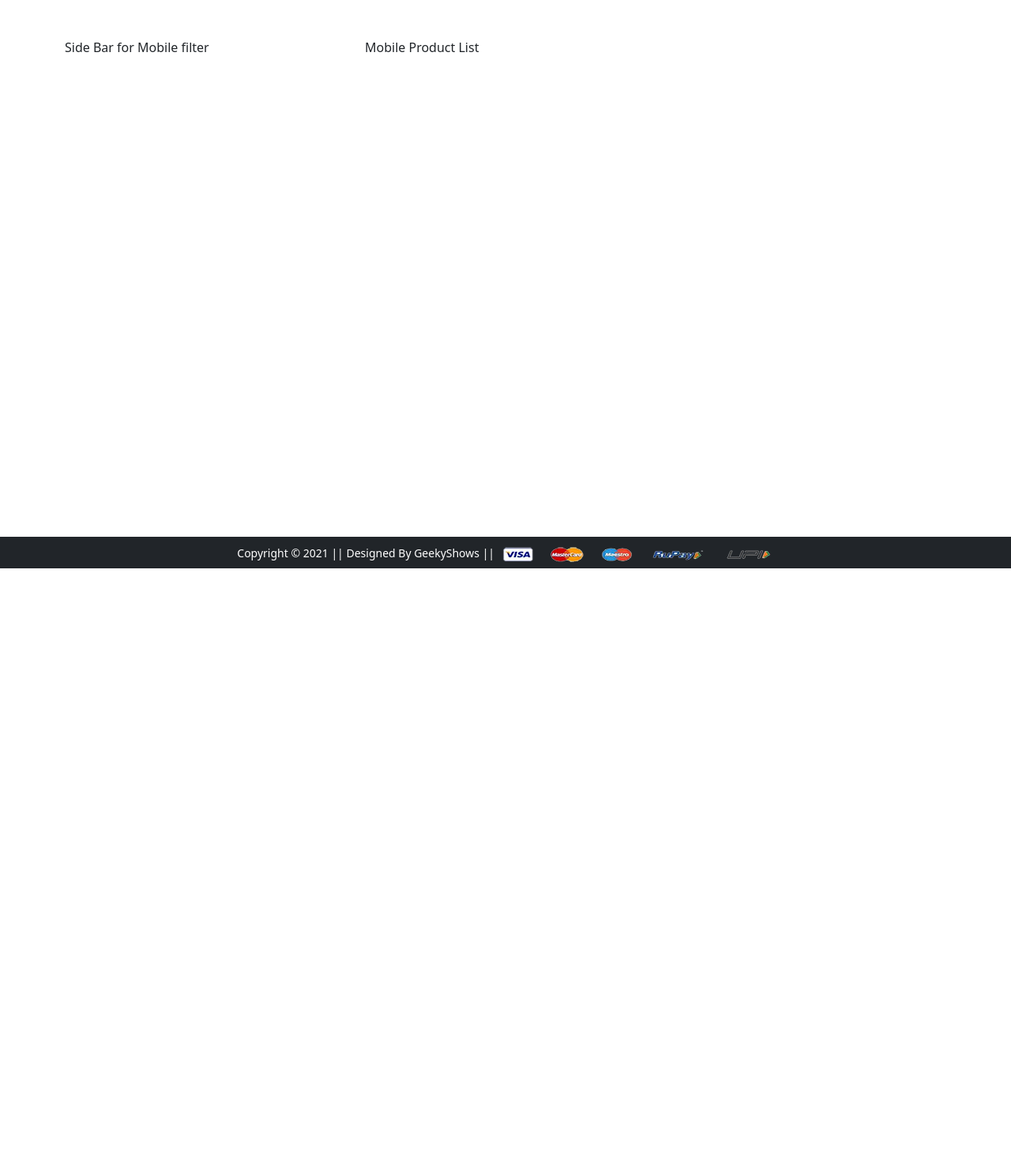
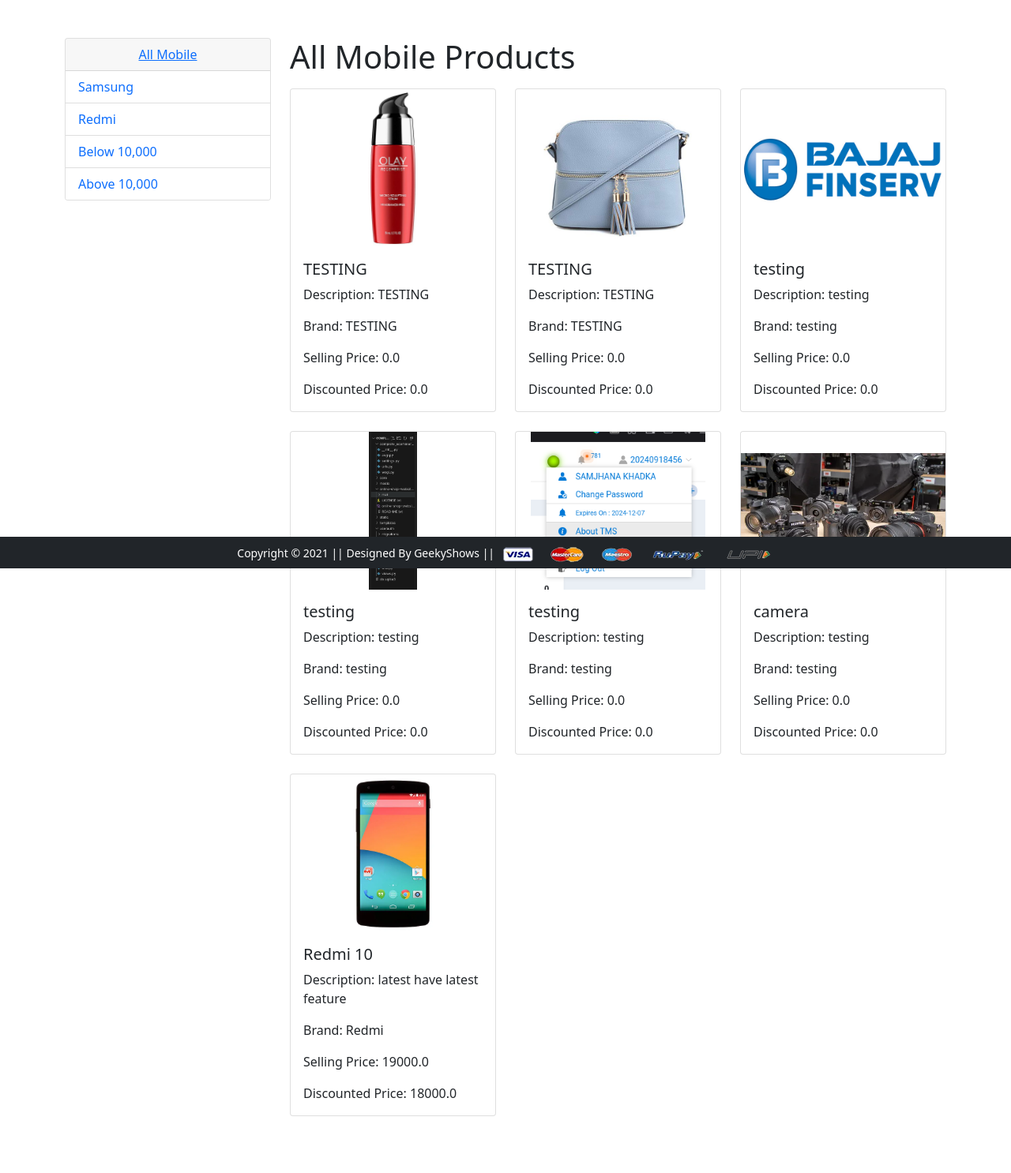
Before and after one commit to rajeshkhadka22e/Shopify, a Django app: page /mobile/ in a window 1280 px wide. Shown: the part 80-1566 px from the top of the page at 79% size. Before the commit the page ends 800 px from the top, so only its background shows below. Run offline with Django 5.2, Linux system fonts and the light colour scheme; data comes from the database, SQL or seed files in the repository; both versions use the stored data as it was after the commit; some libraries are stand-ins or nearby versions.

Commit message:
menu bar electronic are dynamically chage

```diff
--- a/ap/urls.py
+++ b/ap/urls.py
@@ -2,19 +2,38 @@ from django.urls import path
 from .views import (
     homeView, product_detail, add_to_cart, buy_now,
     profile, address, orders, change_password, mobile,
-    login, customerregistration, checkout
+    login, customerregistration, checkout,laptop
 )
+
+# urlpatterns = [
+#     path('', homeView.as_view(), name='home'),
+#     path('product/<int:pk>/', product_detail.as_view(), name='product-detail'),
+#     path('add-to-cart/', add_to_cart, name='add-to-cart'),
+#     path('buy-now/', buy_now, name='buy-now'),
+#     path('profile/', profile, name='profile'),
+#     path('address/', address, name='address'),
+#     path('orders/', orders, name='orders'),
+#     path('change-password/', change_password, name='changepassword'),
+#     path('mobile/', mobile, name='mobile'),  # No slug version
+#     path('mobile/<slug:data>/', mobile, name='mobiledata'),  # With slug
+#     path('login/', login, name='login'),
+#     path('customer-registration/', customerregistration, name='customerregistration'),
+#     path('checkout/', checkout, name='checkout'),
+# ]
 
 urlpatterns = [
     path('', homeView.as_view(), name='home'),
-    path('product/<int:pk>/', product_detail.as_view(), name='product-detail'),  # Use this as the single entry
+    path('product/<int:pk>/', product_detail.as_view(), name='product-detail'),
     path('add-to-cart/', add_to_cart, name='add-to-cart'),
     path('buy-now/', buy_now, name='buy-now'),
     path('profile/', profile, name='profile'),
     path('address/', address, name='address'),
     path('orders/', orders, name='orders'),
     path('change-password/', change_password, name='changepassword'),
-    path('mobile/', mobile, name='mobile'),
+    path('mobile/', mobile, name='mobile'),  # Route for showing all mobiles
+    path('mobile/<slug:data>/', mobile, name='mobiledata'),  # Route for filtering mobiles
+    path('laptop/', laptop, name='laptop'),  # Route for showing all mobiles
+    path('laptop/<slug:data>/', laptop, name='laptopdata'),
     path('login/', login, name='login'),
     path('customer-registration/', customerregistration, name='customerregistration'),
     path('checkout/', checkout, name='checkout'),
--- a/ap/views.py
+++ b/ap/views.py
@@ -69,11 +69,62 @@ def orders(request):
 def change_password(request):
  return render(request, 'app/changepassword.html')
 
-def mobile(request):
- return render(request, 'app/mobile.html')
+# def mobile(request, data=None):
+#     if data is None:
+#         mobiles = Product.objects.filter(Category='M')  # Show all mobiles
+#     elif data in ['Redmi', 'Samsung']:
+#         mobiles = Product.objects.filter(Category='M', Brand=data)  # Filter by brand
+#     elif data == 'Below':
+#         mobiles = Product.objects.filter(Category='M', Discounted_price__lt=10000)  # Price below 10,000
+#     elif data == 'Above':
+#         mobiles = Product.objects.filter(Category='M', Discounted_price__gt=10000)  # Price above 10,000
+#     else:
+#         mobiles = []  # Default to an empty list if no match is found
+
+#     return render(request, 'app/mobile.html', {'mobiles': mobiles})
+
+
+
+def mobile(request, data=None):
+    if data is None:
+        # Show all mobile products if no filter is provided
+        mobiles = Product.objects.filter(Category='M')
+    elif data in ['Redmi', 'Samsung']:
+        # Filter by brand (Change from 'brand' to 'Brand' to match your model)
+        mobiles = Product.objects.filter(Category='M', Brand=data)  # Changed 'brand' to 'Brand'
+    elif data == 'Below':
+        # Filter for discounted prices below 10,000
+        mobiles = Product.objects.filter(Category='M', Discounted_price__lt=10000)
+    elif data == 'Above':
+        # Filter for discounted prices above 10,000
+        mobiles = Product.objects.filter(Category='M', Discounted_price__gt=10000)
+    else:
+        # Handle case where the data does not match any known filters
+        mobiles = []  # Default to an empty list if no match is found
+
+    return render(request, 'app/mobile.html', {'mobiles': mobiles})  # Pass filtered products to the template
+
+def laptop(request, data=None):
+    if data is None:
+        # Show all mobile products if no filter is provided
+        laptop = Product.objects.filter(Category='L')
+    elif data in ['MAC', 'ACER']:
+        # Filter by brand (Change from 'brand' to 'Brand' to match your model)
+        laptop = Product.objects.filter(Category='L', Brand=data)  # Changed 'brand' to 'Brand'
+    elif data == 'Below':
+        # Filter for discounted prices below 10,000
+        laptop = Product.objects.filter(Category='L', Discounted_price__lt=50000)
+    elif data == 'Above':
+        # Filter for discounted prices above 10,000
+        laptop = Product.objects.filter(Category='L', Discounted_price__gt=100000)
+    else:
+        # Handle case where the data does not match any known filters
+        laptop = []  # Default to an empty list if no match is found
+
+    return render(request, 'app/laptop.html', {'laptop': laptop})  # Pass filtered products to the template
 
 def login(request):
- return render(request, 'app/login.html')
+ return render(request, 'app/login.html',)
 
 def customerregistration(request):
  return render(request, 'app/customerregistration.html')
--- a/templates/app/base.html
+++ b/templates/app/base.html
@@ -38,8 +38,8 @@
                Electronics
              </a>
              <ul class="dropdown-menu" aria-labelledby="electronicsDropdown">
-               <li><a class="dropdown-item" href="{% url 'mobile' %}">Mobile</a></li>
-               <li><a class="dropdown-item" href="#">Laptop</a></li>
+              <li><a class="dropdown-item" href="{% url 'mobile' %}">All Mobiles</a></li>
+              <li><a class="dropdown-item" href="{% url 'laptop' %}">Laptop</a></li>
              </ul>
            </li>
            <li class="nav-item dropdown">
--- a/templates/app/home.html
+++ b/templates/app/home.html
@@ -75,7 +75,7 @@
 <!-- 1st Product Slider -->
 
 <div class="mx-3 ">
-  <h2>SHOPFY Deals of The Day</h2>
+  <h2>SHOPFY Deals of The Day For topwears</h2>
     <div class="d-flex flex-wrap justify-content-start">
     {% for prod in Top_wear %}
     <a href="{% url 'product-detail' prod.pk %}" class="text-decoration-none">
@@ -183,8 +183,8 @@
         <img class="card-img-top img-fluid" src="{{ prod.Product_image.url }}" alt="{{ prod.Title }}" style="object-fit: cover; height: 200px;">
         <div class="card-body">
           <h5 class="card-title">{{ prod.Title }}</h5>
-          <p class="card-text text-decoration-line-through">RS {{ prod.selling_price }}</p>
-          <p class="card-text">RS {{ prod.Discounted_price }}</p>
+          <span>selling price:<span class="card-text text-decoration-line-through">RS {{ prod.selling_price }}</span> </span>
+          <p class="card-text">Discounted Price: RS {{ prod.Discounted_price }}</p>
           <p class="card-text">{{ prod.Description }}</p>
         </div>
       </div>
--- a/templates/app/mobile.html
+++ b/templates/app/mobile.html
@@ -3,13 +3,44 @@
 {% block title %}Buy Now{% endblock title %}
 {% block main-content %}
 <div class="container my-5">
- <div class="row">
-  <div class="col-sm-3">
-   Side Bar for Mobile filter
-  </div>
-  <div class="col-sm-8 offset-sm-1">
-   Mobile Product List
-  </div>
- </div>
+    <div class="row">
+        <div class="col-sm-12 col-md-3 mb-4">
+            <div class="card" style="width: 100%;">
+                <a href="{% url 'mobile' %}" class="card-header text-center">
+                    All Mobile
+                </a>
+                <ul class="list-group list-group-flush">
+                    <a href="{% url 'mobiledata' 'Samsung' %}" class="list-group-item">Samsung</a>
+                    <a href="{% url 'mobiledata' 'Redmi' %}" class="list-group-item">Redmi</a>
+                    <a href="{% url 'mobiledata' 'Below' %}" class="list-group-item">Below 10,000</a>
+                    <a href="{% url 'mobiledata' 'Above' %}" class="list-group-item">Above 10,000</a>
+                </ul>
+            </div>
+        </div>
+
+        <div class="col-sm-12 col-md-9">  <!-- Adjust column for product display -->
+            <h1 class="mb-3">All Mobile Products</h1>  <!-- Heading with margin-bottom -->
+            <div class="row">  <!-- Start a new Bootstrap row -->
+                {% for mobile in mobiles %}
+                    <div class="col-6 col-md-4">  <!-- Adjust column width for responsiveness -->
+                        <div class="card mb-4 d-flex flex-column">  <!-- Add Bootstrap card for styling and use flex-column -->
+                            <img src="{{ mobile.Product_image.url }}" class="card-img-top" alt="{{ mobile.Title }}" style="height: 200px; object-fit: contain;">  <!-- Set height and object-fit to contain -->
+                            <div class="card-body flex-grow-1">  <!-- Make card body grow to fill space -->
+                                <h5 class="card-title">{{ mobile.Title }}</h5>
+                                <p class="card-text">Description: {{ mobile.Description }}</p>
+                                <p class="card-text">Brand: {{ mobile.Brand }}</p>
+                                <p class="card-text">Selling Price: {{ mobile.selling_price }}</p>
+                                <p class="card-text">Discounted Price: {{ mobile.Discounted_price }}</p>
+                            </div>
+                        </div>
+                    </div>
+                {% empty %}
+                    <div class="col-12">  <!-- Full-width column for the empty message -->
+                        <div class="alert alert-warning">No mobile products available.</div>  <!-- Bootstrap alert for no products -->
+                    </div>
+                {% endfor %}
+            </div>  <!-- End of Bootstrap row -->
+        </div>
+    </div>
 </div>
 {% endblock main-content %}
```
Also changed, not shown: templates/app/laptop.html (added, +46 -0 lines), db.sqlite3, media/Product_image/Screenshot_from_2024-09-26_10-59-11.png (added), media/Product_image/android-phone-home-screen.webp (added).
